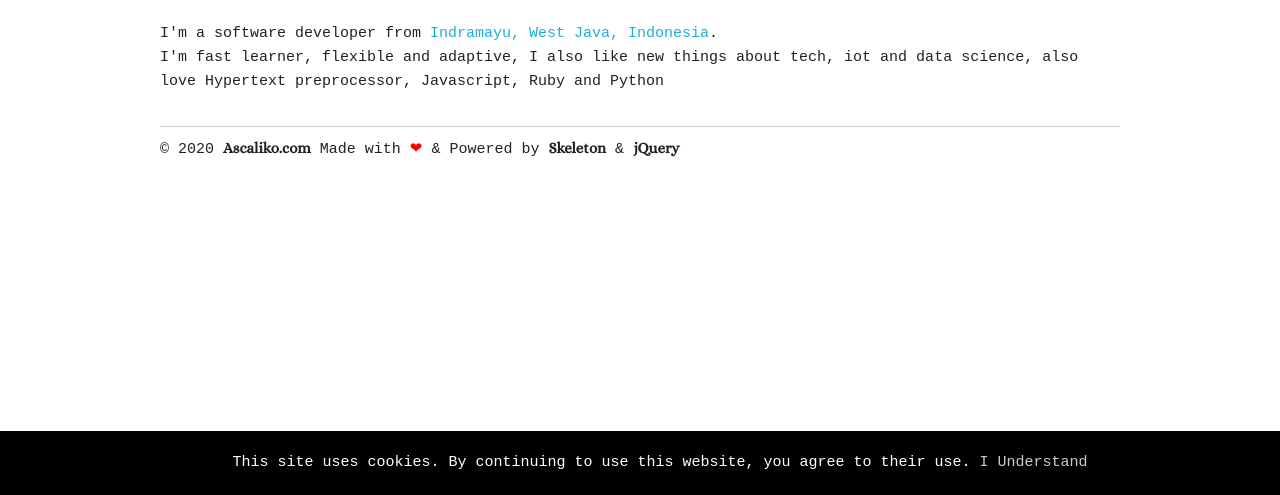
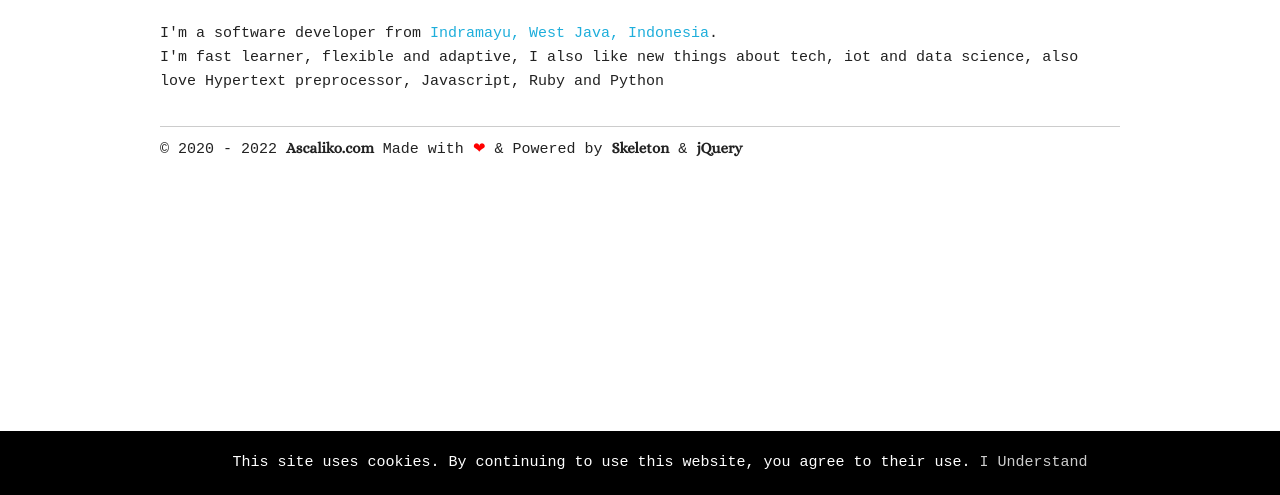
Before and after one commit to ascali/ascaliko-spa-blog, a plain HTML site: page index.html in a window 1280 px wide. Shown: the part 305-800 px from the top of the page. Drawn offline with Linux system fonts and the light colour scheme.

Commit message:
add current year

```diff
--- a/index.html
+++ b/index.html
@@ -73,7 +73,7 @@
     <!-- footer -->
     <div class="row">
       <div class="column">
-        &copy; 2020 <a class="footer" href="https://ascaliko.com">Ascaliko.com</a> Made with <font color="red">&#10084;</font> & Powered by <a class="footer" href="http://getskeleton.com/" target="_blank" rel="noreferrer">Skeleton</a> & <a class="footer" href="https://jquery.com/" target="_blank" rel="noreferrer">jQuery</a>
+        &copy; 2020 - <span id="current-date"></span> <a class="footer" href="https://ascaliko.com">Ascaliko.com</a> Made with <font color="red">&#10084;</font> & Powered by <a class="footer" href="http://getskeleton.com/" target="_blank" rel="noreferrer">Skeleton</a> & <a class="footer" href="https://jquery.com/" target="_blank" rel="noreferrer">jQuery</a>
       </div>
     </div>
   </div>
--- a/js/main.js
+++ b/js/main.js
@@ -61,6 +61,9 @@ $(document).ready(function(){
       callPage(pageRef);
   });
 
+  let isCurrentDate = new Date().getFullYear();
+  $("#current-date").html(isCurrentDate);
+
   /*setTimeout(function () {
       $("#cookieConsent").fadeIn(200);
    }, 4000);
```
